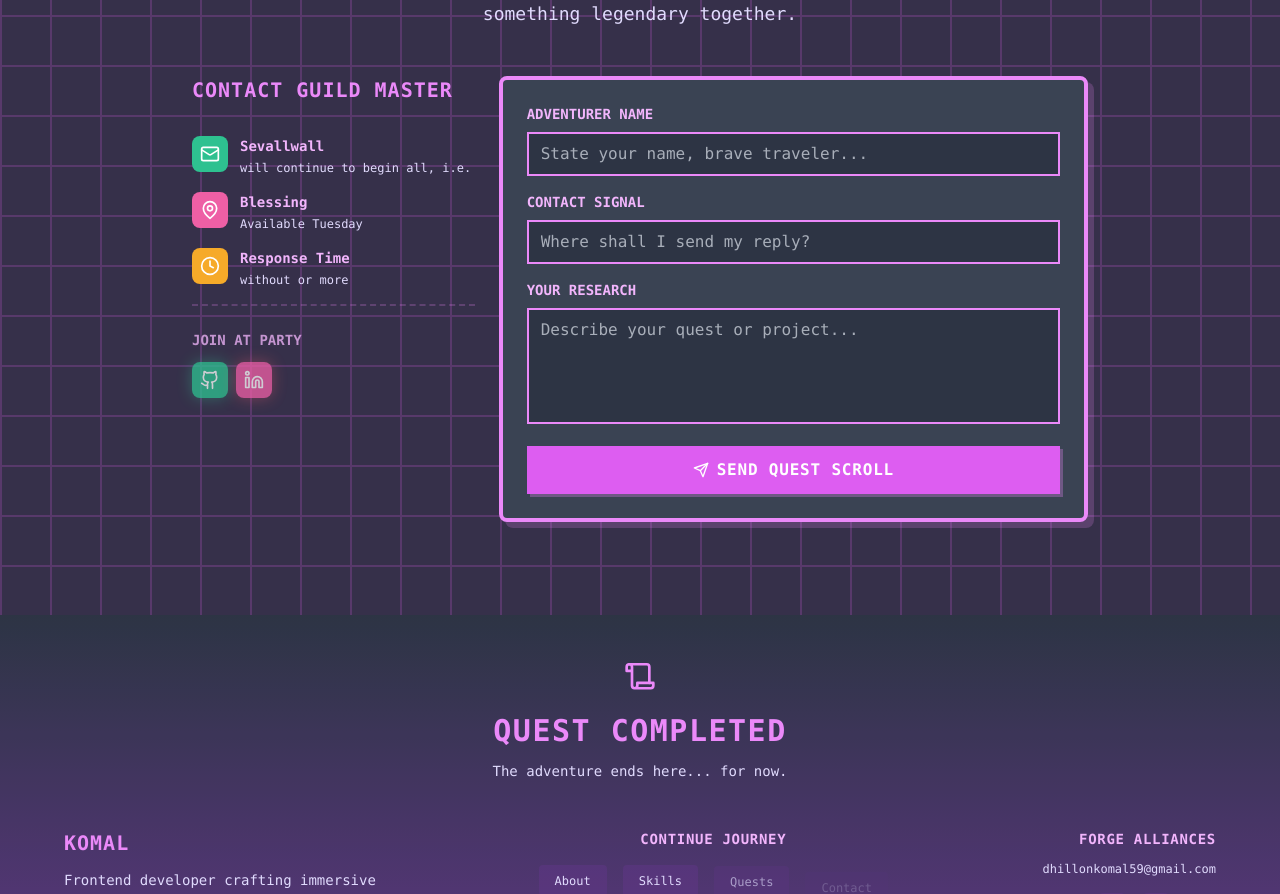
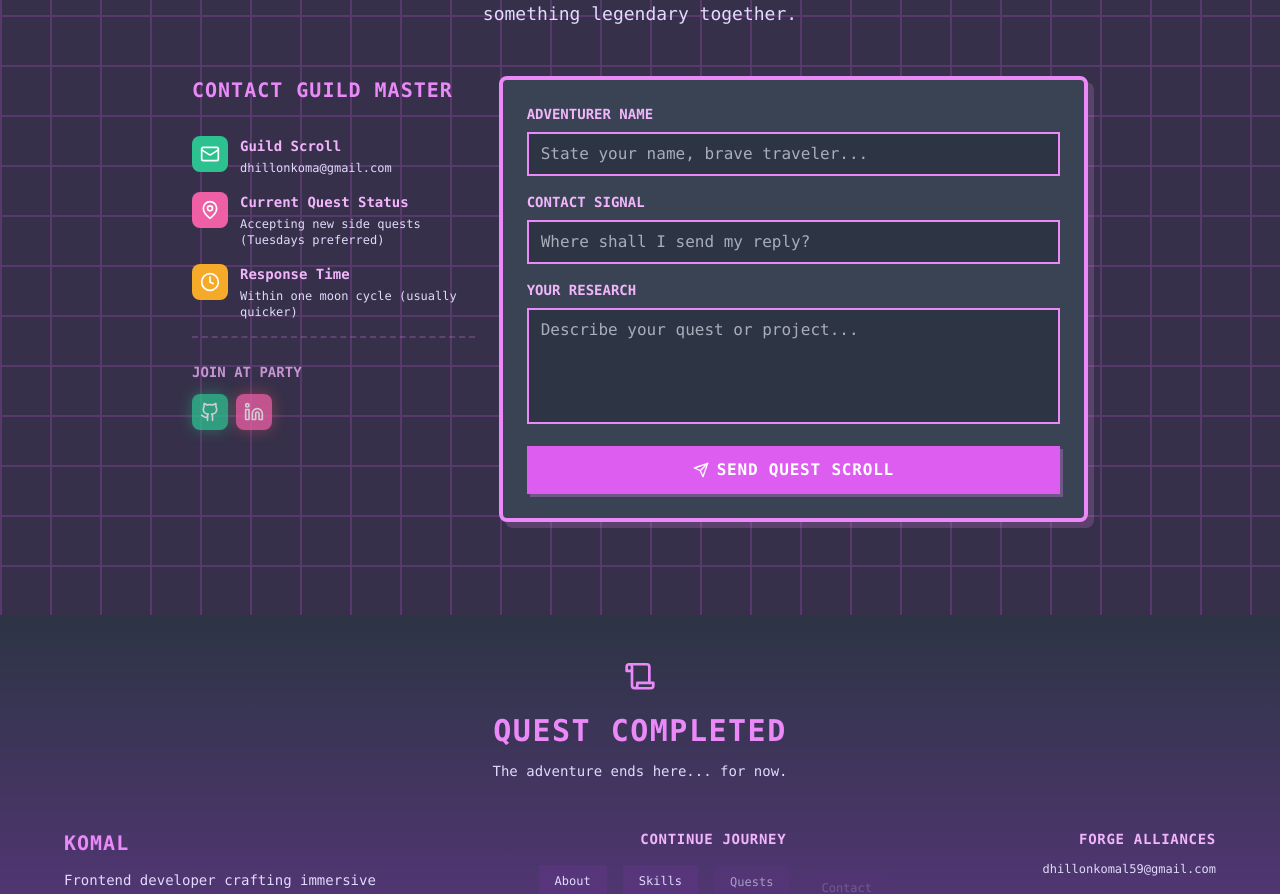
Before and after one commit to Komal290106/Portfolio2.0, a React (Vite) app: page / in a window 1280 px wide. Shown: the part 5660-6554 px from the top of the page. Built offline with nearby package versions, Linux system fonts and the light colour scheme.

Commit message:
edites contct section

```diff
--- a/src/components/Contact.tsx
+++ b/src/components/Contact.tsx
@@ -60,20 +60,20 @@ export function Contact() {
 
   const contactInfo = [
   {
-      name: 'Sevallwall',
-      value: 'will continue to begin all, i.e.',
+    name: 'Guild Scroll',
+    value: 'dhillonkoma@gmail.com',
     icon: Mail,
     bgColor: isDark ? 'bg-emerald-500' : 'bg-emerald-400',
   },
   {
-      name: 'Blessing',
-      value: 'Available Tuesday',
+    name: 'Current Quest Status',
+    value: 'Accepting new side quests (Tuesdays preferred)',
     icon: MapPin,
     bgColor: isDark ? 'bg-pink-500' : 'bg-pink-400',
   },
   {
     name: 'Response Time',
-      value: 'without or more',
+    value: 'Within one moon cycle (usually quicker)',
     icon: Clock,
     bgColor: isDark ? 'bg-amber-500' : 'bg-amber-400',
   },
```
Lines whose indentation alone changed are shown as unchanged.
